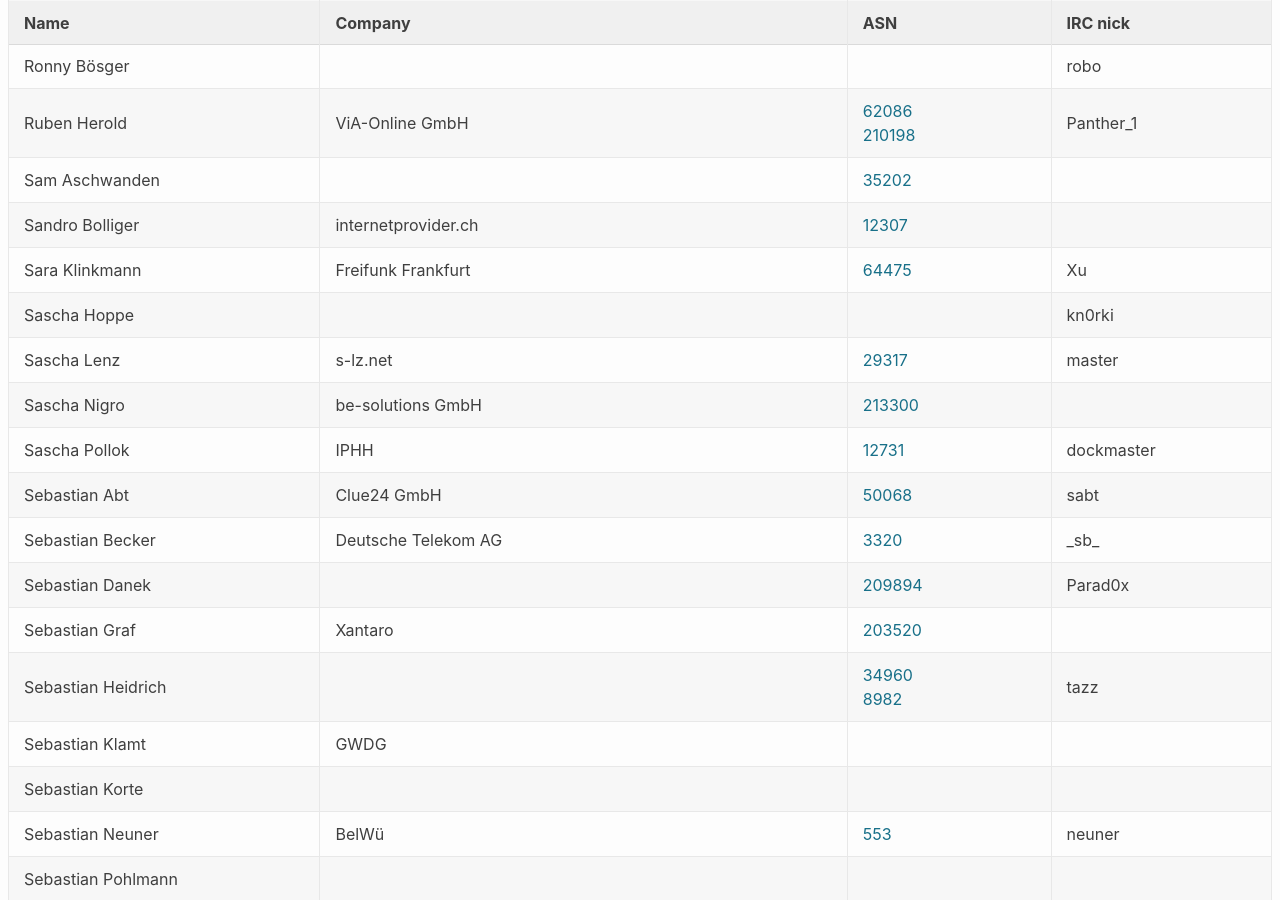
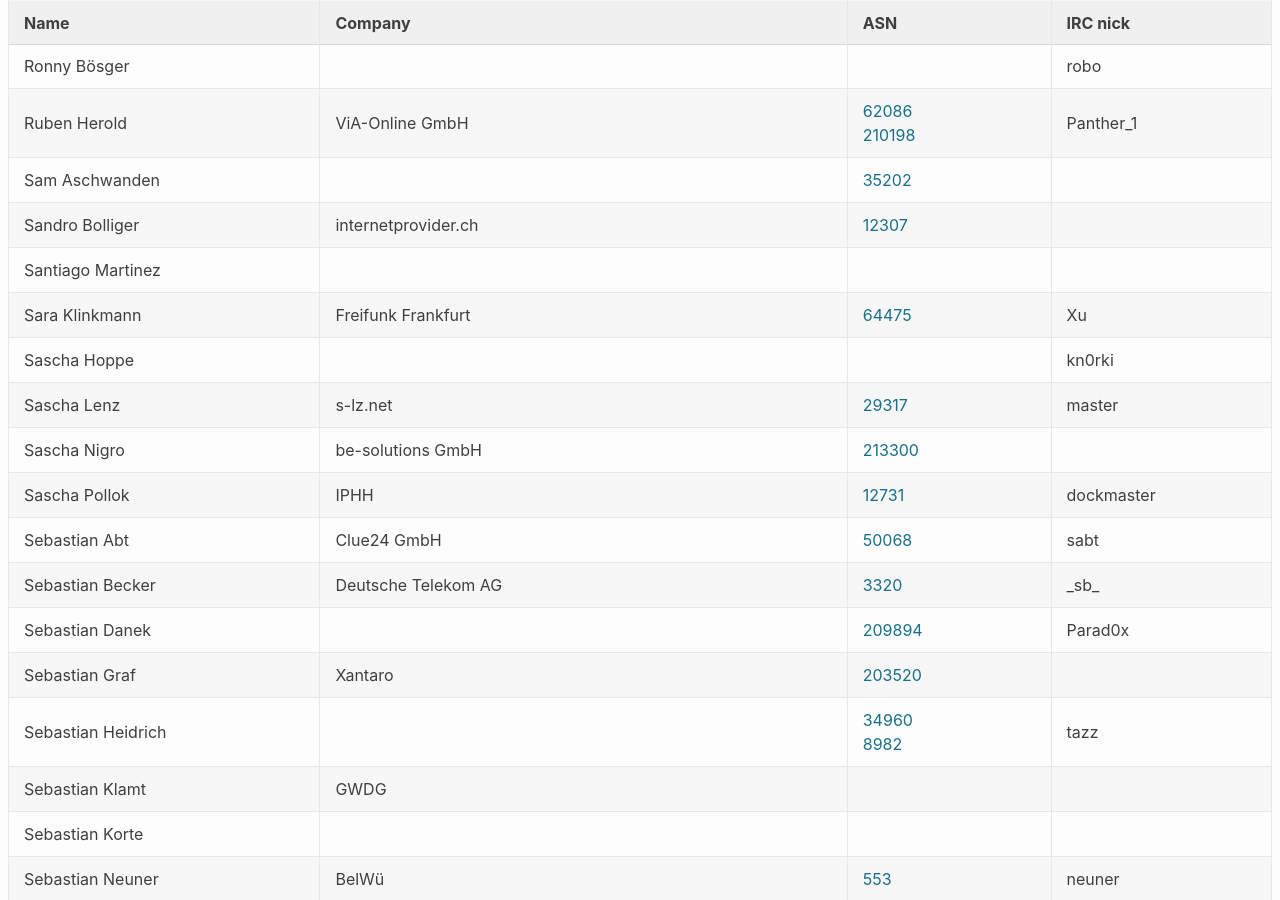
Before and after one commit to denog/pretix-attendeelist, a Jekyll site: the page built from index.markdown, in a window 1280 px wide and 900 px high, scrolled down 14008 px. Built offline with Jekyll 4.4.1, drawn with Linux system fonts in a browser that asks for light colours.

Commit message:
Latest data: Sun Oct 25 19:33:36 UTC 2020

```diff
--- a/_data/attendees.json
+++ b/_data/attendees.json
@@ -1788,6 +1788,12 @@
     "asn": "12307"
   },
   {
+    "name": "Santiago Martinez",
+    "company": null,
+    "irc": null,
+    "asn": null
+  },
+  {
     "name": "Sara Klinkmann",
     "company": "Freifunk Frankfurt",
     "irc": "Xu",
```
